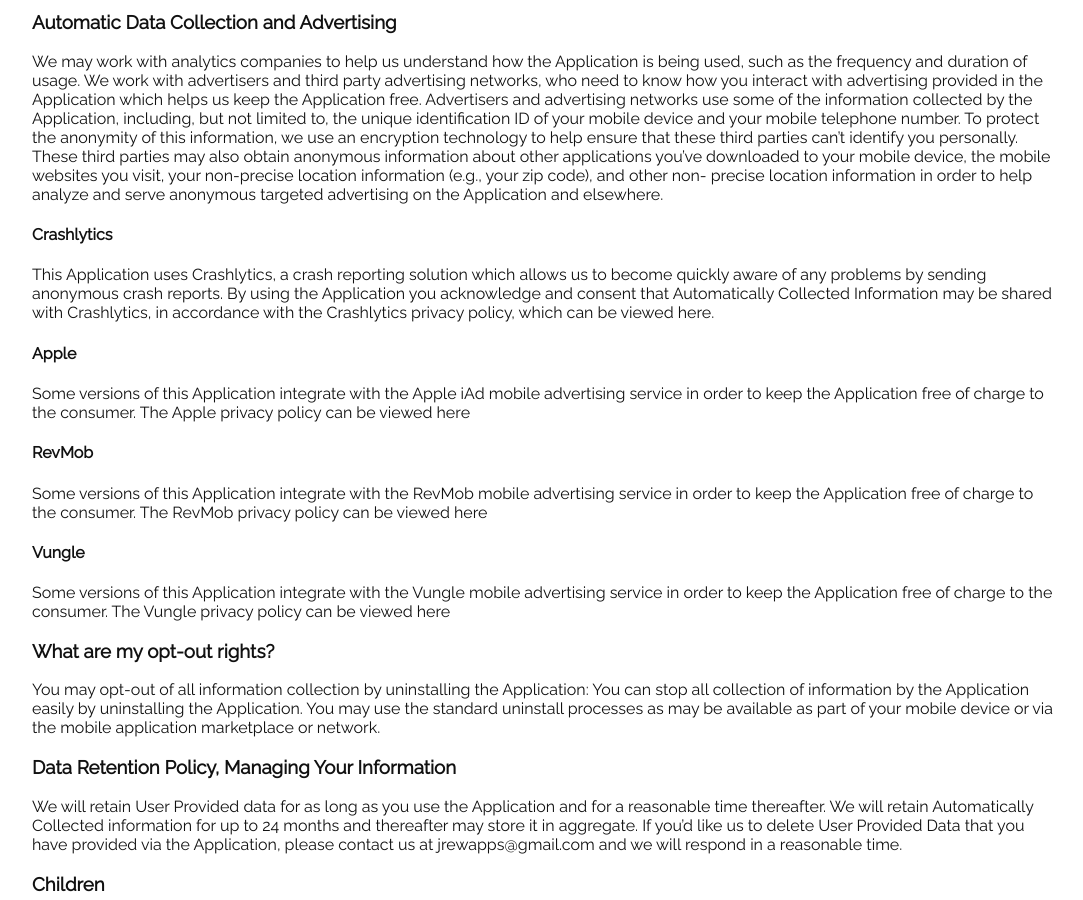
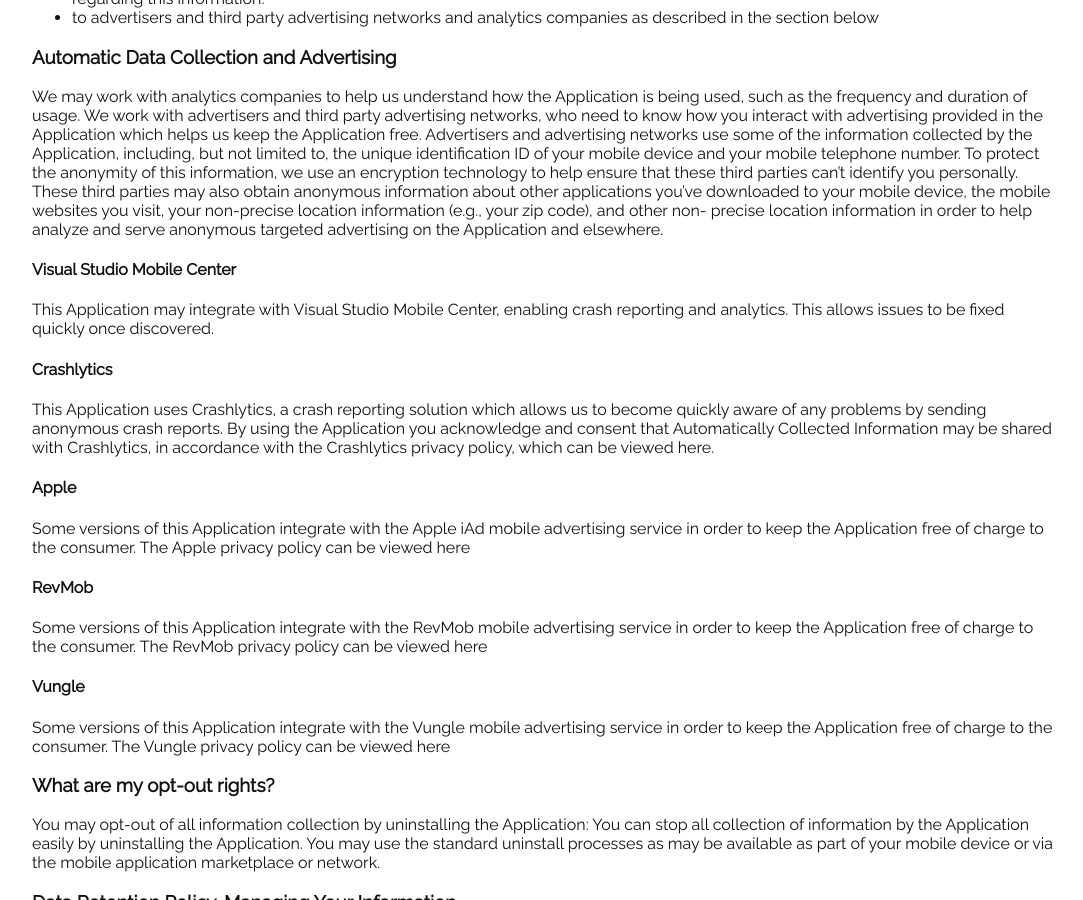
Before and after one commit to jrew-home/apps.jonathanrewcastle.co.uk, a Jekyll site: the page built from privacy/lakedistricthills.html, in a window 1280 px wide and 900 px high, scrolled down 778 px. Shown: the whole window, without its empty margins (96-1179 px from the left). Built offline with Jekyll 4.4.1, drawn with Linux system fonts in a browser that asks for light colours; some of the changed text lies outside the part shown.

Commit message:
Update Lake District Hills privacy policy

```diff
--- a/privacy/lakedistricthills.html
+++ b/privacy/lakedistricthills.html
@@ -27,6 +28,8 @@
     </ul>
     <h3>Automatic Data Collection and Advertising</h3>
     <p>We may work with analytics companies to help us understand how the Application is being used, such as the frequency and duration of usage. We work with advertisers and third party advertising networks, who need to know how you interact with advertising provided in the Application which helps us keep the Application free. Advertisers and advertising networks use some of the information collected by the Application, including, but not limited to, the unique identification ID of your mobile device and your mobile telephone number. To protect the anonymity of this information, we use an encryption technology to help ensure that these third parties can’t identify you personally. These third parties may also obtain anonymous information about other applications you’ve downloaded to your mobile device, the mobile websites you visit, your non-precise location information (e.g., your zip code), and other non- precise location information in order to help analyze and serve anonymous targeted advertising on the Application and elsewhere.</p>
+    <h4>Visual Studio Mobile Center</h4>
+    <p>This Application may integrate with Visual Studio Mobile Center, enabling crash reporting and analytics. This allows issues to be fixed quickly once discovered.</p>
     <h4>Crashlytics</h4>
     <p>This Application uses Crashlytics, a crash reporting solution which allows us to become quickly aware of any problems by sending anonymous crash reports. By using the Application you acknowledge and consent that Automatically Collected Information may be shared with Crashlytics, in accordance with the Crashlytics privacy policy, which can be viewed <a target="_blank" href='http://try.crashlytics.com/terms/'>here</a>.</p>
     <h4>Apple</h4>
```
Also changed, not shown: other parts of privacy/lakedistricthills.html (+1 -0 lines).
